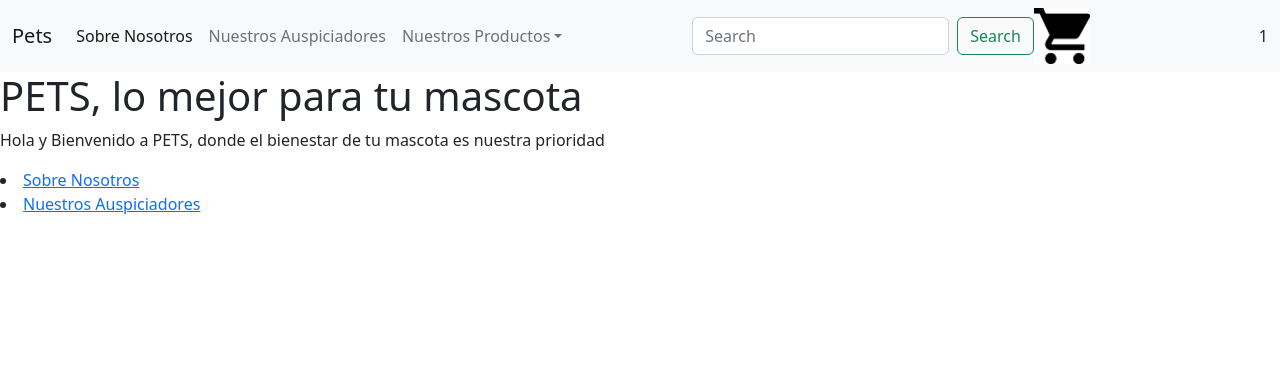
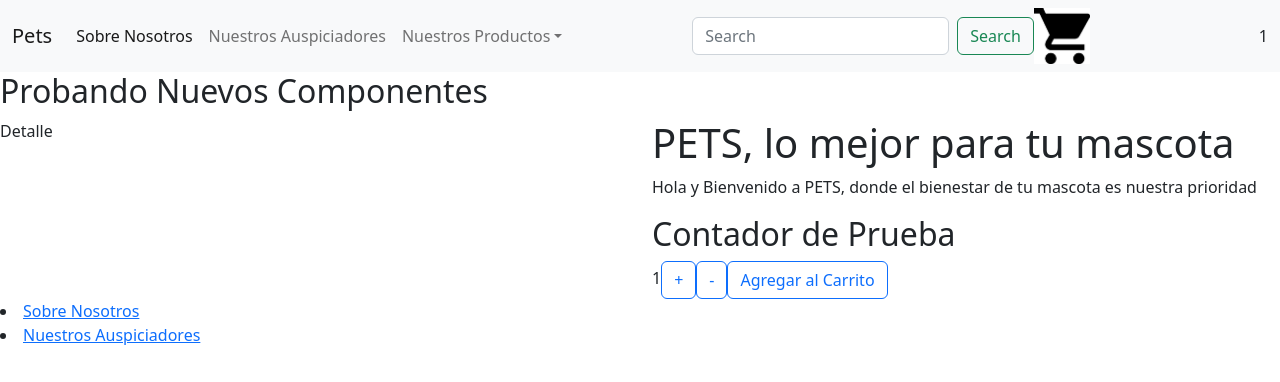
Before and after one commit to Themoh52/Proyecto_Pets, a React (Vite) app: page / in a window 1280 px wide. Shown: the top 382 px of the page. Built offline with nearby package versions, Linux system fonts and the light colour scheme.

Commit message:
Se crean nuevos componentes, se fabrica un contador para indicar la cantidad de productos a comprar

```diff
--- /dev/null
+++ b/src/componentes/ItemCount/ItemCount.jsx
@@ -0,0 +1,29 @@
+import {useState, useEffect} from "react"
+
+const ItemCount = ({stock =10 , ini= 1, onAdd}) =>{
+    const titulo = "PETS, lo mejor para tu mascota";
+    const presentacion = "Hola y Bienvenido a PETS, donde el bienestar de tu mascota es nuestra prioridad";
+    const [count, setCount] = useState(ini);
+
+    const controladorCount =() => {
+        if(count<stock) setCount(count+1)
+    }
+    const resetCount=() =>{
+        if(count>ini) setCount(count-1)
+    }
+    const agregar=()=>{
+         alert("Has agregado "+count+" productos al carrito")
+    }
+    return(
+    <main>
+        <h1>{titulo}</h1>
+            <p>{presentacion}</p>
+            <h2>Contador de Prueba</h2>
+                {count}
+                <button className="btn btn-outline-primary" onClick={controladorCount}>+</button>
+                <button className="btn btn-outline-primary" onClick={resetCount}>-</button>
+                <button className="btn btn-outline-primary" onClick={agregar}>Agregar al Carrito</button>
+    </main>
+    )
+}
+export default ItemCount
--- /dev/null
+++ b/src/componentes/ItemDetail/ItemDetail.jsx
@@ -0,0 +1,15 @@
+import {useState, useEffect} from "react"
+import ItemCount from "../ItemCount/ItemCount"
+
+const ItemDetail = () =>{
+
+    return(
+        <div className="row">
+            <div className="col">Detalle</div>
+            <div className="col">
+               <ItemCount/>
+            </div>
+        </div>
+    )
+}
+export default ItemDetail
--- /dev/null
+++ b/src/componentes/ItemDetailContainer/ItemDetailContainer.jsx
@@ -0,0 +1,13 @@
+import {useState, useEffect} from "react"
+import ItemDetail from "../ItemDetail/ItemDetail"
+
+const ItemDetailContainer = () =>{
+
+    return(
+        <div>
+            <h2>Probando Nuevos Componentes</h2>
+            < ItemDetail/>
+        </div>
+    )
+}
+export default ItemDetailContainer
--- a/src/componentes/ItemListContainer/ItemListContainer.jsx
+++ b/src/componentes/ItemListContainer/ItemListContainer.jsx
@@ -1,10 +1,10 @@
+import {useState, useEffect} from "react"
+import ItemDetailContainer from "../ItemDetailContainer/ItemDetailContainer"
+
 const ItemListContainer = () =>{
-    const titulo = "PETS, lo mejor para tu mascota";
-    const presentacion = "Hola y Bienvenido a PETS, donde el bienestar de tu mascota es nuestra prioridad";
-    return(
+   return(
     <main>
-        <h1>{titulo}</h1>
-            <p>{presentacion}</p>
+        <ItemDetailContainer/>
     </main>
     )
 }
```
Also changed, not shown: src/componentes/ItemCount/ItemCount.css (added), src/componentes/ItemDetail/ItemDetail.css (added), src/componentes/ItemDetailContainer/ItemDetailContainer.css (added).
